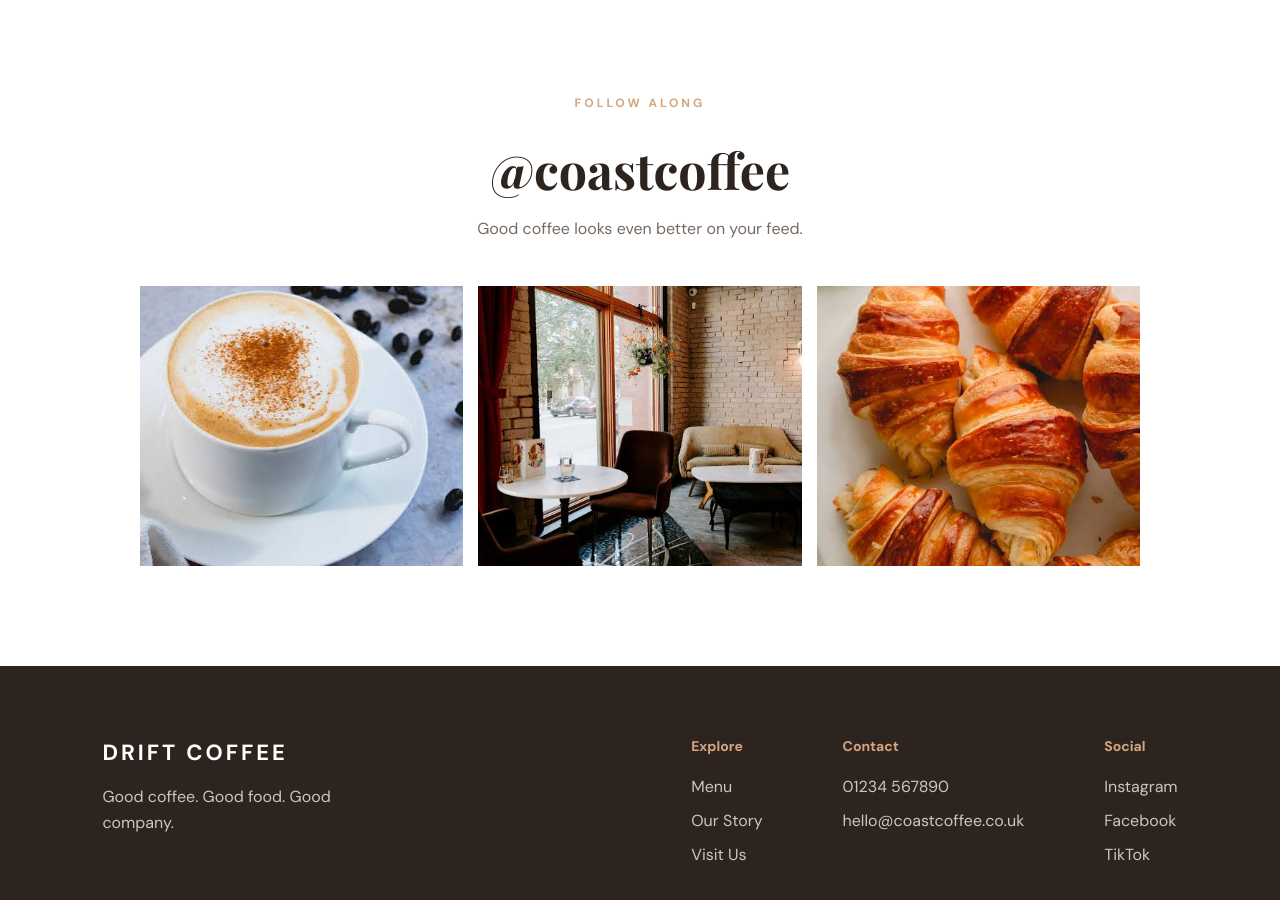
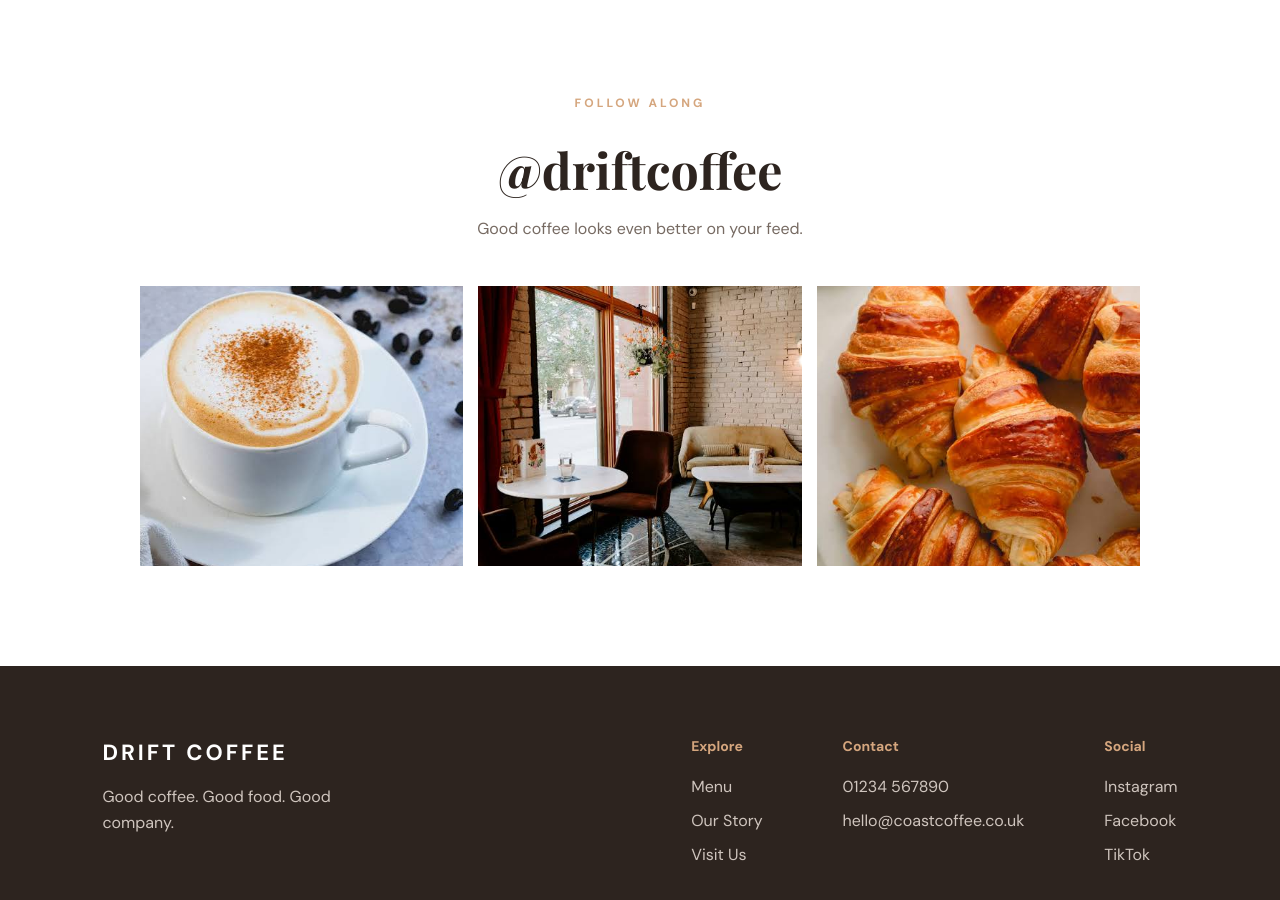
Before and after one commit to wraone1-coder/Drift-Coffee, a plain HTML site: page index.html in a window 1280 px wide. Shown: the part 3460-4360 px from the top of the page. Drawn offline with nearby package versions, Linux system fonts and the light colour scheme.

Commit message:
website update

```diff
--- a/index.html
+++ b/index.html
@@ -250,7 +250,7 @@
 
     <p class="section-label">FOLLOW ALONG</p>
 
-    <h2>@coastcoffee</h2>
+    <h2>@driftcoffee</h2>
 
     <p>Good coffee looks even better on your feed.</p>
 
```
